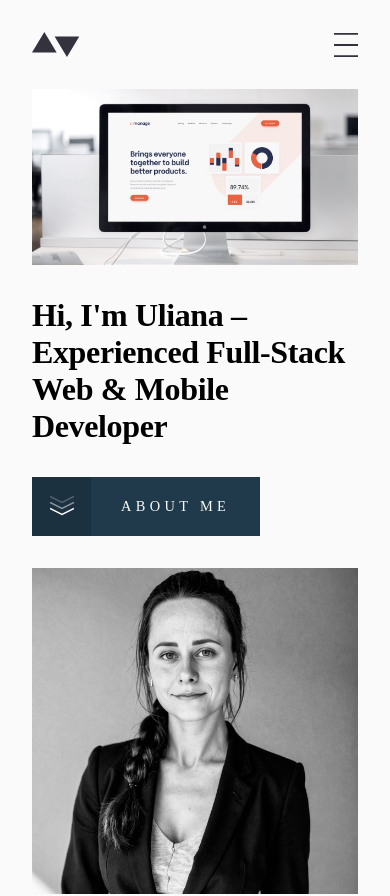
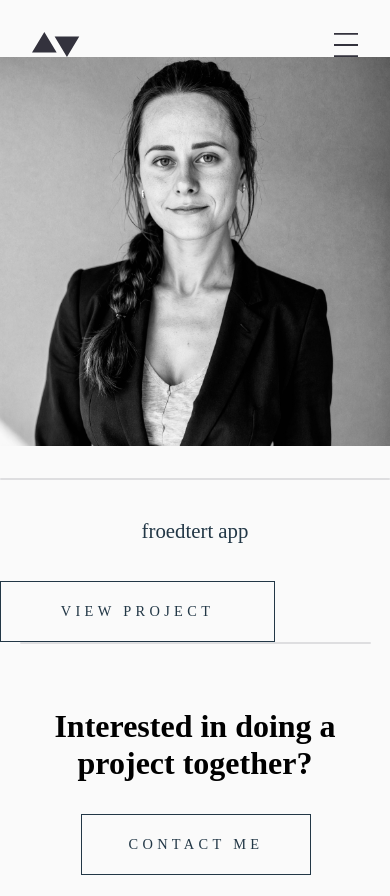
Before and after one commit to uheron96/personal-website, a React (Create React App) app: page /portfolio in a window 390 px wide. Shown: the top 896 px of the page. Built offline with nearby package versions, Linux system fonts and the light colour scheme; a web font is replaced by a local one.

Commit message:
added navigation

```diff
--- a/package.json
+++ b/package.json
@@ -13,6 +13,7 @@
     "@types/react-dom": "^19.0.4",
     "react": "^19.0.0",
     "react-dom": "^19.0.0",
+    "react-router": "^7.3.0",
     "react-scripts": "5.0.1",
     "styled-components": "^6.1.15",
     "typescript": "^4.9.5",
--- a/src/index.tsx
+++ b/src/index.tsx
@@ -1,18 +1,32 @@
-import React from 'react';
-import ReactDOM from 'react-dom/client';
-import './index.css';
-import App from './App';
-import reportWebVitals from './reportWebVitals';
+import React from "react";
+import ReactDOM from "react-dom/client";
+import "./index.css";
+import App from "./App";
+import reportWebVitals from "./reportWebVitals";
+import { BrowserRouter, Routes, Route } from "react-router";
+import { Portfolio } from "./screens/Portfolio";
 
 const root = ReactDOM.createRoot(
-  document.getElementById('root') as HTMLElement
+  document.getElementById("root") as HTMLElement
 );
 root.render(
-  <React.StrictMode>
-    <App />
-  </React.StrictMode>
+  <BrowserRouter>
+    <Routes>
+      <Route path="/" element={<App />} />
+      <Route path="portfolio" element={<Portfolio />} />
+
+    </Routes>
+  </BrowserRouter>
 );
 
+/* ReactDOM.createRoot(root).render(
+  <BrowserRouter>
+    <Routes>
+      <Route path="/" element={<App />} />
+    </Routes>
+  </BrowserRouter>
+);
+ */
 // If you want to start measuring performance in your app, pass a function
 // to log results (for example: reportWebVitals(console.log))
 // or send to an analytics endpoint. Learn more: https://bit.ly/CRA-vitals
--- a/src/responsiveViews/mobile/HomeMobileView.tsx
+++ b/src/responsiveViews/mobile/HomeMobileView.tsx
@@ -4,9 +4,11 @@ import { PrimaryButton } from "../../components/PrimaryButton";
 import { Section } from "./components/Section";
 import { Footer } from "./components/Footer";
 import styled from "styled-components";
+import { useNavigate } from "react-router";
 
 export const HomeMobileView = () => {
   const aboutMeRef = useRef<HTMLDivElement>(null);
+  let navigate = useNavigate();
 
   const scrollToAboutMe = () => {
     const { current } = aboutMeRef;
@@ -35,7 +37,7 @@ export const HomeMobileView = () => {
           id="about"
           imageSrc="/images/uliana-image.jpeg"
           buttonTitle="GO TO PORTFOLIO"
-          onClick={() => {}}
+          onClick={() => navigate('portfolio')}
           paragraph="I am a skilled software engineer with over 5 years of
           experience building full-stack mobile and web applications for the
           tech and healthcare industries. I have expertise in both front-end
--- /dev/null
+++ b/src/responsiveViews/mobile/ProtfolioMobileView.tsx
@@ -0,0 +1,27 @@
+import styled from "styled-components";
+import { Header } from "./components/Header";
+import { Footer } from "./components/Footer";
+import { Section } from "./components/Section";
+
+export const ProtfolioMobileView = () => {
+  return (
+    <Container>
+      <Header />
+
+      <Section
+        imageSrc="/images/uliana-image.jpeg"
+        id="froedtert app"
+        buttonTitle="VIEW PROJECT"
+        onClick={() => {}}
+        paragraph="froedtert app"
+      />
+
+      <Footer />
+    </Container>
+  );
+};
+
+const Container = styled.div`
+  width: 100%;
+  overflow: hidden;
+`;
--- a/src/responsiveViews/mobile/components/Section.tsx
+++ b/src/responsiveViews/mobile/components/Section.tsx
@@ -2,7 +2,7 @@ import styled from "styled-components";
 import { SecondaryButton } from "../../../components/SecondaryButton";
 
 type Props = {
-  ref: React.RefObject<HTMLDivElement | null>;
+  ref?: React.RefObject<HTMLDivElement | null>;
   id: string;
   imageSrc: string;
   paragraph: string;
--- /dev/null
+++ b/src/screens/Portfolio.tsx
@@ -0,0 +1,15 @@
+import { ProtfolioMobileView } from "../responsiveViews/mobile/ProtfolioMobileView";
+import useCheckDeviceScreen from "../utils/useCheckDeviceScreen";
+
+export const Portfolio = () => {
+  const { isMobile, isTablet, isDesktop } = useCheckDeviceScreen();
+
+  const ScreenContent = () => {
+    if (isMobile) return <ProtfolioMobileView />;
+   /*  if (isTablet) return <HomeTabletView />;
+    if (isDesktop) return <HomeWebView />; */
+    return null;
+  };
+
+  return <ScreenContent />;
+};
```
Also changed, not shown: 1 other file (tests, documents, lock files or other folders).
